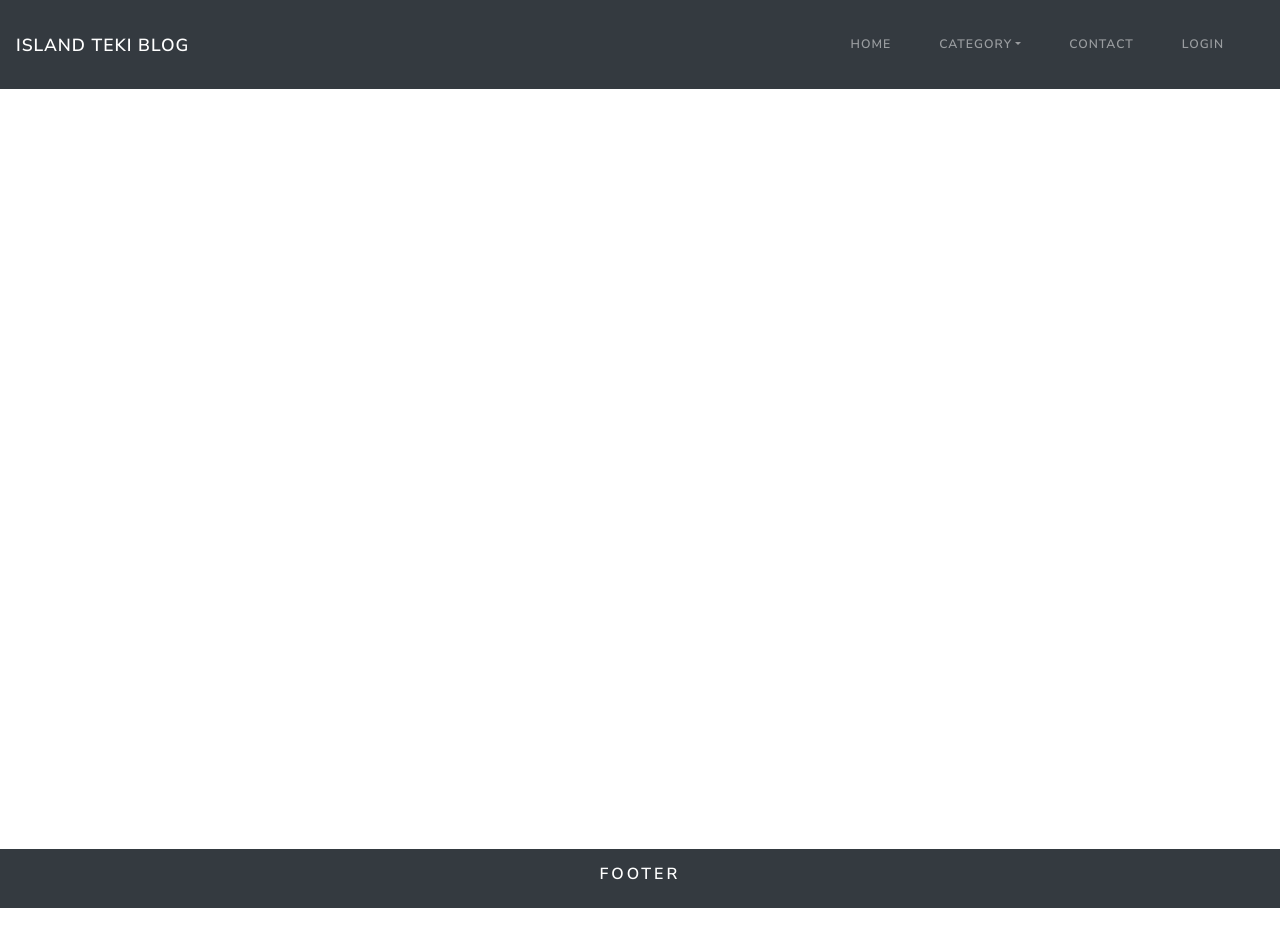
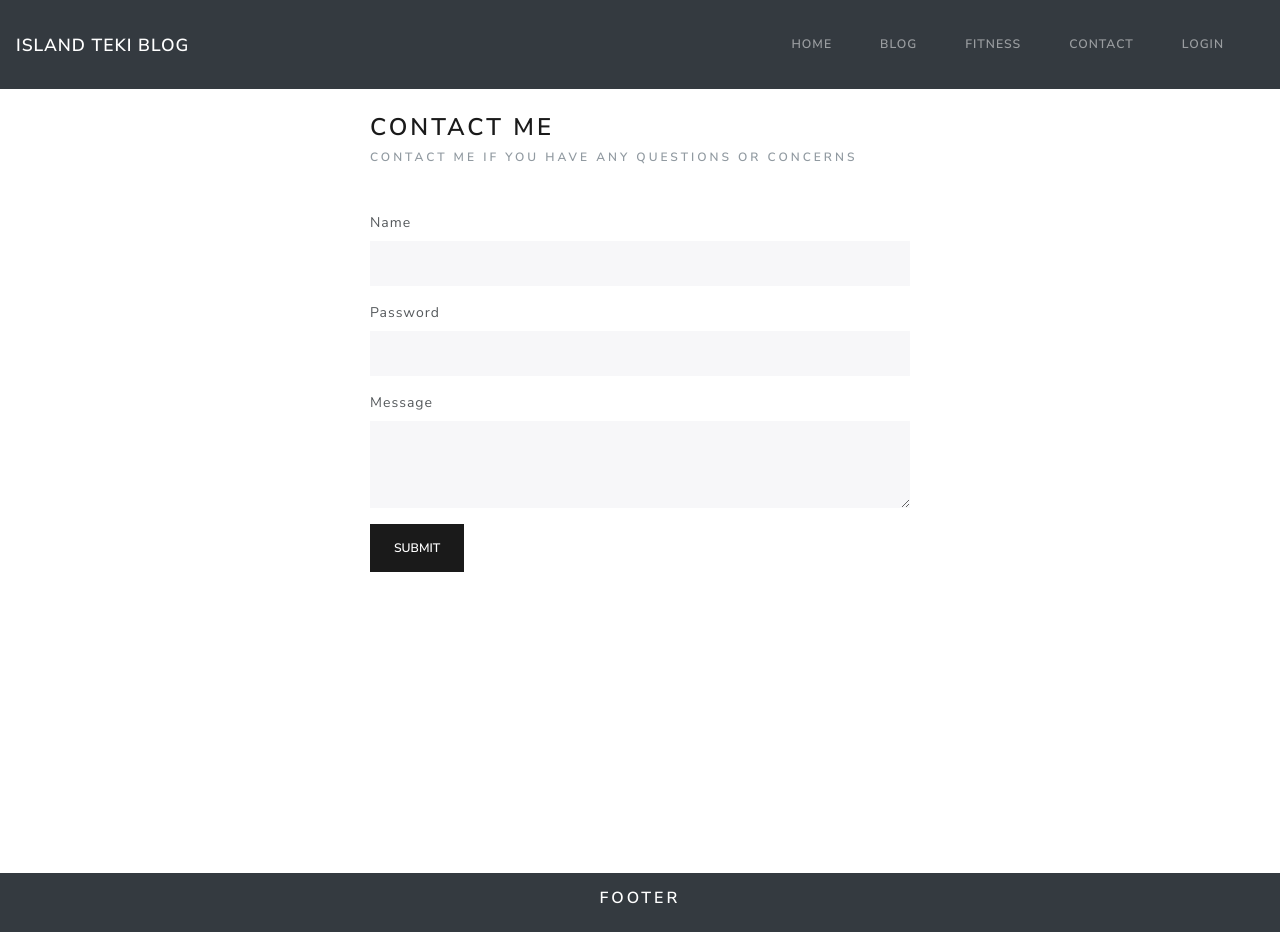
Before and after one commit to IslandTeki18/MERN-personal_blog_v1, a React (Create React App) app in the folder frontend/: page /contact in a window 1280 px wide. Before the commit the page ends 908 px from the top, so only its background shows below. Built offline with nearby package versions, Linux system fonts and the light colour scheme.

Commit message:
added home page images. refactored home screen ui and code layout. created PostCard, and Contact Form Components, adjusted the navbar, added custom img styling to homescreen divs, brought in a few pages into app.js

```diff
--- a/frontend/src/app/Header.js
+++ b/frontend/src/app/Header.js
@@ -29,34 +29,15 @@ const Header = () => {
                                 Home
                             </Link>
                         </li>
-                        <li className="nav-item dropdown">
-                            <a
-                                className="nav-link dropdown-toggle"
-                                href="!#"
-                                id="navbarDropdown"
-                                role="button"
-                                data-toggle="dropdown"
-                                aria-haspopup="true"
-                                aria-expanded="false"
-                            >
-                                Category
-                            </a>
-                            <div
-                                className="dropdown-menu"
-                                aria-labelledby="navbarDropdown"
-                            >
-                                <a className="dropdown-item disabled" href="#">
-                                    MERN Stack
-                                </a>
-                                <div className="dropdown-divider"></div>
-                                <a className="dropdown-item disabled" href="#">
-                                    Learning
-                                </a>
-                                <div className="dropdown-divider"></div>
-                                <a className="dropdown-item disabled" href="#">
-                                    Other
-                                </a>
-                            </div>
+                        <li className="nav-item">
+                            <Link className="nav-link" to="/">
+                                Blog
+                            </Link>
+                        </li>
+                        <li className="nav-item">
+                            <Link className="nav-link" to="/">
+                                Fitness
+                            </Link>
                         </li>
                         <li className="nav-item">
                             <Link className="nav-link" to="/contact">
--- /dev/null
+++ b/frontend/src/components/ContactForm.js
@@ -0,0 +1,34 @@
+import React from "react";
+
+const ContactForm = () => {
+    return (
+        <form>
+            <div className="form-group">
+                <label htmlFor="nameInput">Name</label>
+                <input
+                    type="text"
+                    className="form-control"
+                    id="nameInput"
+                    aria-describedby="emailHelp"
+                />
+            </div>
+            <div className="form-group">
+                <label htmlFor="emailInput">Password</label>
+                <input type="email" className="form-control" id="emailInput" />
+            </div>
+            <div className="form-group">
+                <label htmlFor="messageTextArea">Message</label>
+                <textarea
+                    className="form-control"
+                    id="messageTextArea"
+                    rows="3"
+                ></textarea>
+            </div>
+            <button type="submit" className="btn btn-primary">
+                Submit
+            </button>
+        </form>
+    );
+};
+
+export default ContactForm;
--- /dev/null
+++ b/frontend/src/components/PostCard.js
@@ -0,0 +1,30 @@
+import React from "react";
+import { Link } from "react-router-dom";
+import moment from "moment";
+
+const PostCard = ({id, image, title, createdAt, summary}) => {
+    return (
+        <div className="card">
+            <Link to={`/post/${id}`}>
+                <img
+                    src={image}
+                    className="card-img-top"
+                    alt="postimage"
+                />
+            </Link>
+            <div className="card-body">
+                <Link to={`/post/${id}`}>
+                    <h5 className="card-title">{title}</h5>
+                </Link>
+                <p className="card-text">
+                    <small className="text-muted">
+                        Created {moment(createdAt).calendar()}
+                    </small>
+                </p>
+                <p className="card-text desc-truncate">{summary}</p>
+            </div>
+        </div>
+    );
+};
+
+export default PostCard;
--- a/frontend/src/constants/userConstants.js
+++ b/frontend/src/constants/userConstants.js
@@ -0,0 +1,3 @@
+export const USER_LOGIN_REQUEST = "USER_LOGIN_REQUEST";
+export const USER_LOGIN_SUCCESS = "USER_LOGIN_SUCCESS";
+export const USER_LOGIN_FAIL = "USER_LOGIN_FAIL";
--- a/frontend/src/screens/ContactScreen.js
+++ b/frontend/src/screens/ContactScreen.js
@@ -1,11 +1,14 @@
-import React from 'react';
+import React from "react";
+import ContactForm from "../components/ContactForm";
 
 const ContactScreen = () => {
     return (
-        <div className="container">
+        <div className="container my-4">
             <div className="row">
                 <div className="col-md-6 offset-md-3">
-
+                    <h3>Contact Me</h3>
+                    <h6 className="text-muted mb-5">Contact me if you have any questions or concerns</h6>
+                    <ContactForm />
                 </div>
             </div>
         </div>
--- a/frontend/src/screens/HomeScreen.js
+++ b/frontend/src/screens/HomeScreen.js
@@ -4,7 +4,7 @@ import { listPosts } from "../actions/postActions";
 import Loader from "../components/Loader";
 import Message from "../components/Message";
 import { useEffect } from "react";
-import moment from "moment";
+import PostCard from "../components/PostCard";
 
 const HomeScreen = () => {
     const dispatch = useDispatch();
@@ -17,20 +17,46 @@ const HomeScreen = () => {
         dispatch(listPosts());
     }, [dispatch]);
 
+    const renderPosts = () => {
+        return (
+            <>
+                {posts.map((post) => (
+                    <PostCard
+                        id={post._id}
+                        title={post.title}
+                        image={post.postImage}
+                        createdAt={post.createdAt}
+                        summary={post.summary}
+                    />
+                ))}
+            </>
+        );
+    };
+
     return (
         <>
             {/* Hero Section */}
-            <section id="home-hero-section">
-                <div className="jumbotron jumbotron-fluid">
-                    <div className="container">
-                        <h1 className="display-4">Island Teki Blog</h1>
-                        <p className="lead">
-                            Teki in Samoan means "tech". Here you'll be able to
-                            read simple blog posts about what Landon is using
-                            and learning. If you're a software or hardware
-                            engineer, having a blog is very beneficial for your
-                            learning process.
-                        </p>
+            <section className="pb-5" id="home-hero-section">
+                <div className="container-fluid no-padding">
+                    <div className="row no-gutters">
+                        <div className="col-xs-12 col-sm-6 col-md-6">
+                            <div className="img-left title-center">
+                                <h1>
+                                    <a href="/bloglist" className="title">
+                                        blog
+                                    </a>
+                                </h1>
+                            </div>
+                        </div>
+                        <div className="col-xs-12 col-sm-6 col-md-6">
+                            <div className="img-right title-center">
+                                <h1>
+                                    <a href="/fitnesslist" className="title">
+                                        fitness
+                                    </a>
+                                </h1>
+                            </div>
+                        </div>
                     </div>
                 </div>
             </section>
@@ -41,63 +67,18 @@ const HomeScreen = () => {
                 <Message variant="danger">{error}</Message>
             ) : (
                 <section id="home-blog-list-section">
-                    <div className="container-fluid py-4">
+                    <div className="container py-4">
+                        <div className="text-center pb-3">
+                            <h3>My Latest Posts</h3>
+                        </div>
                         <div className="row">
-                            {posts.map((post) => (
-                                <div className="col-4">
-                                    <div className="card">
-                                        <Link to={`/post/${post._id}`}>
-                                            <img
-                                                src={post.postImage}
-                                                className="card-img-top"
-                                                alt="postimage"
-                                            />
-                                        </Link>
-                                        <div className="card-body">
-                                            <Link to={`/post/${post._id}`}>
-                                                <h5 className="card-title">
-                                                    {post.title}
-                                                </h5>
-                                            </Link>
-                                            <p className="card-text">
-                                                <small className="text-muted">
-                                                    Created{" "}
-                                                    {moment(
-                                                        post.createdAt
-                                                    ).calendar()}
-                                                </small>
-                                            </p>
-                                            <p className="card-text desc-truncate">
-                                                {post.summary}
-                                            </p>
-                                        </div>
-                                    </div>
-                                </div>
-                            ))}
+                            <div className="col-xs-12 col-sm-6 col-md-4 col-lg-4">
+                                {renderPosts()}
+                            </div>
                         </div>
                     </div>
                 </section>
             )}
-            {/* Info Section */}
-            <section id="home-info-section">
-                <div className="jumbotron jumbotron-fluid">
-                    <div className="container">
-                        <div className="row">
-                            <div className="col-7">
-                                <h1 className="display-5">
-                                    What this blog is about...
-                                </h1>
-                            </div>
-                            <div className="col-5">
-                                <p className="lead">
-                                    This is my online journal of my findings and
-                                    learning anything and everything technology.
-                                </p>
-                            </div>
-                        </div>
-                    </div>
-                </div>
-            </section>
         </>
     );
 };
```
Also changed, not shown: frontend/src/index.css (+46 -5 lines), frontend/src/screens/LoginScreen.js (+5 -2 lines), frontend/src/images/PortfolioPicture.png (added), 1 other file (tests, documents, lock files or other folders).
